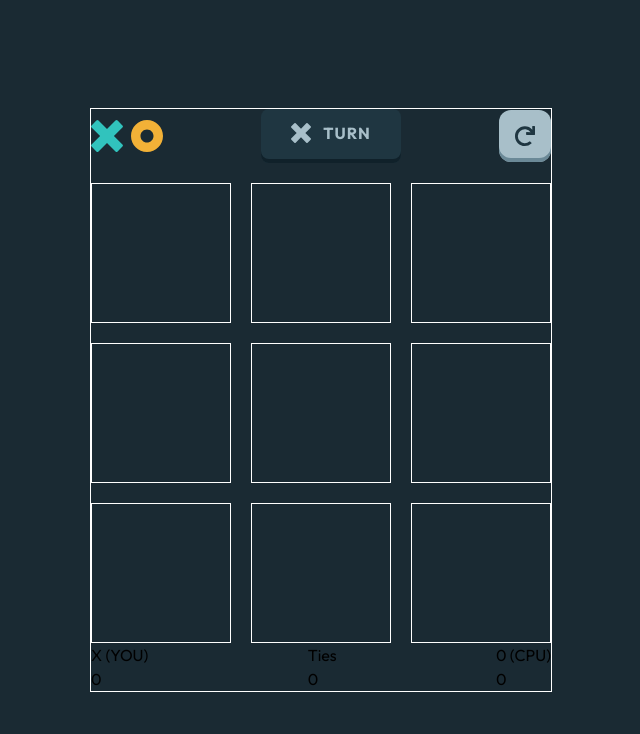
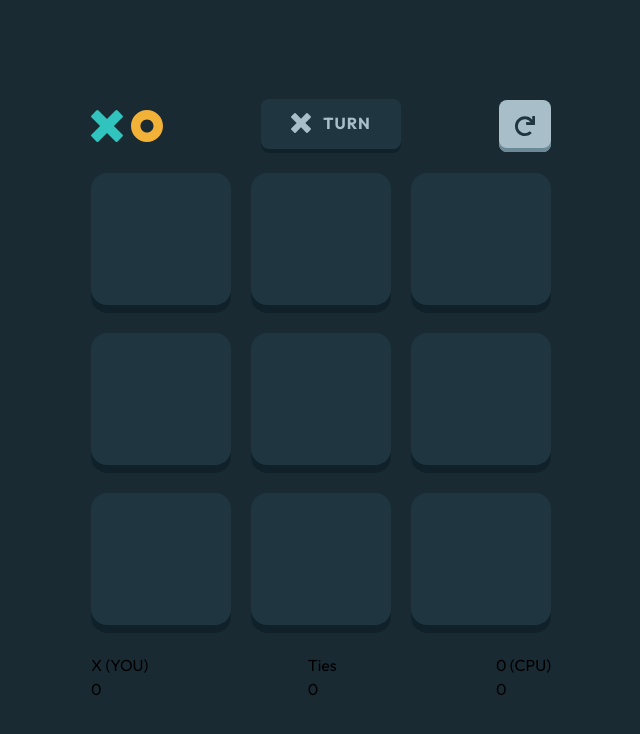
Before and after one commit to EltonLobo07/tic-tac-toe, a React (Vite) app: page / in a window 1280 px wide. Both pictures are taken after a click on the button "NEW GAME (VS CPU)". Shown: the top 734 px of the page, without its empty margins (319-959 px from the left). Built offline with nearby package versions, Linux system fonts and the light colour scheme.

Commit message:
Add game content grid view styles

```diff
--- a/src/components/GameContent.tsx
+++ b/src/components/GameContent.tsx
@@ -60,7 +60,7 @@ export function GameContent(props: Props) {
 
     return (
         <div
-            className = "border border-white my-0 tabAndUp:my-auto"
+            className = "my-0 tabAndUp:my-auto"
         >
             <GameContentTop
                 currentTurnMark = {currentTurnMark}
--- a/src/components/GameContentMid.tsx
+++ b/src/components/GameContentMid.tsx
@@ -4,7 +4,7 @@ import { VisuallyHidden } from "./VisuallyHidden";
 import { useState } from "react";
 import { X } from "./X";
 import { Zero } from "./Zero";
-import { assertNever } from "../helpers/general";
+import { assertNever, joinClasses } from "../helpers/general";
 import { MoveResult } from "../type-helpers/game-content";
 
 type PossibleMark = Mark | "";
@@ -16,10 +16,10 @@ const NUM_CELLS = 9;
 function getCellIcon(mark: PossibleMark) {
     switch (mark) {
         case "X": {
-            return <X />;
+            return X;
         }
         case "0": {
-            return <Zero />;
+            return Zero;
         }
         case "": {
             return;
@@ -89,6 +89,7 @@ export function GameContentMid(props: Props) {
     const cells: JSX.Element[] = [];
     // cellNum won't change, its safe to assign key to the index
     for (let cellNum = 0; cellNum < NUM_CELLS; cellNum += 1) {
+        const CellIcon = getCellIcon(gameState[cellNum]);
         cells.push(
             <Button
                 key = {cellNum}
@@ -96,12 +97,24 @@ export function GameContentMid(props: Props) {
                     disabled: gameState[cellNum] !== "",
                     type: "button",
                     onClick: () => onBtnClick(cellNum),
-                    className: "w-24 h-24 tabAndUp:w-[8.75rem] tabAndUp:h-[8.75rem] relative"
+                    className: joinClasses(
+                        "relative",
+                        "w-24 h-24 tabAndUp:w-[8.75rem] tabAndUp:h-[8.75rem]",
+                        "flex justify-center items-center",
+                        "box-shadow black-box-shadow",
+                        "border-none",
+                        "bg-almost-black-green",
+                        gameState[cellNum] === "X" ? "text-blue-more-green" : "text-dark-yellow",
+                        "rounded-16px"
+                    )
                 }}
             >
                 {
-                    getCellIcon(gameState[cellNum])
-                    ?? (
+                    CellIcon
+                    ? <CellIcon
+                        className = "translate-y-[calc(var(--box-shadow-y-neg-offset)/2)] w-[2.5rem] h-[2.5rem] tabAndUp:w-16 tabAndUp:h-16"
+                      />
+                    : (
                         <VisuallyHidden>
                             change grid button's state to {props.currentTurnMark}
                         </VisuallyHidden>
@@ -114,7 +127,7 @@ export function GameContentMid(props: Props) {
     return (
         <section
             aria-label = {sectionTitle}
-            className = "relative grid grid-cols-3 gap-5"
+            className = "relative grid grid-cols-3 gap-5 mb-5"
         >
             <VisuallyHidden>
                 <h3>
--- a/src/components/GameContentTop.tsx
+++ b/src/components/GameContentTop.tsx
@@ -63,7 +63,7 @@ export function GameContentTop(props: Props) {
                     type: "button",
                     className: joinClasses(
                         "relative",
-                        "p-16px rounded-12px",
+                        "p-16px rounded-8px",
                         "bg-silver text-almost-black-green",
                         "border-none",
                         "box-shadow silver-box-shadow box-shadow-small-y-offset"
```
